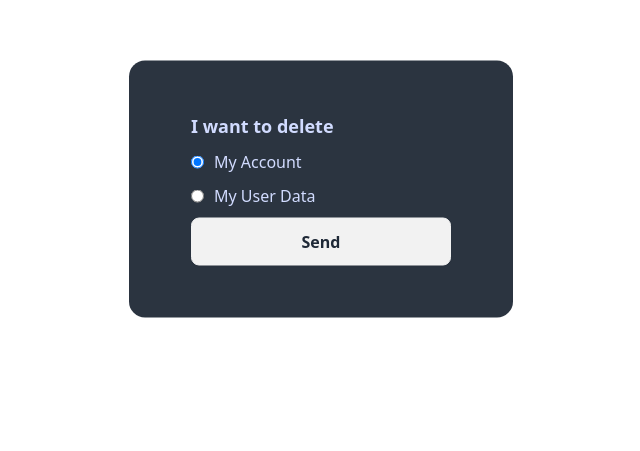
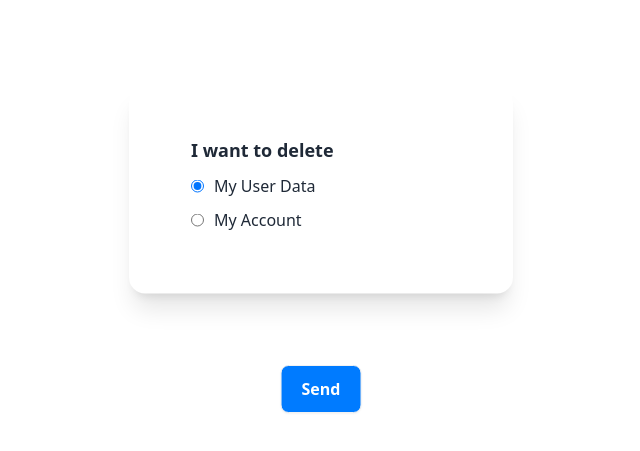
Before and after one commit to sillsdev/appbuilder-usercontent-management, a SvelteKit app: page /request/1 in a window 1280 px wide. Shown: the part 211-662 px from the top of the page, without its empty margins (319-959 px from the left). Built offline with nearby package versions, Linux system fonts and the light colour scheme; no server answers; the database is empty.

Commit message:
Change card styling

```diff
--- a/src/routes/request/[id]/+page.svelte
+++ b/src/routes/request/[id]/+page.svelte
@@ -1,10 +1,16 @@
 <script lang="ts">
     let group = 'delete-account';
+
+    import type { PageData } from './$types';
+    import AppMetadata from '../../../components/AppMetadata.svelte';
+
+    export let data: PageData;
+    export let form: HTMLFormElement;
 </script>
 
 <div class="center">
     <div class="flex flex-col w-full lg:flex-row">
-        <div class="card w-96 bg-neutral text-primary-content">
+        <div class="card w-96 bg-base-100 shadow-xl">
             <div class="card-body">
                 <form method="POST" class="container">
                     <div class="question">
@@ -17,7 +23,7 @@
                                 bind:group
                                 value="delete-account"
                             />
-                            <label for="delete-account">My Account</label>
+                            <label for="delete-account">My User Data</label>
                         </div>
                         <div class="option">
                             <input
@@ -27,9 +33,8 @@
                                 bind:group
                                 value="delete-user-data"
                             />
-                            <label for="delete-user-data">My User Data</label>
+                            <label for="delete-user-data">My Account</label>
                         </div>
-                        <button class="btn">Send</button>
                     </div>
                 </form>
             </div>
@@ -37,7 +42,18 @@
     </div>
 </div>
 
+<button class="btn send">Send</button>
+
 <style>
+    .send {
+        position: absolute;
+        top: 75%;
+        left: 50%;
+        transform: translate(-50%, -50%);
+        padding: 10px 20px;
+        background-color: #007bff;
+        color: white;
+    }
     .center {
         position: absolute;
         top: 50%;
```
